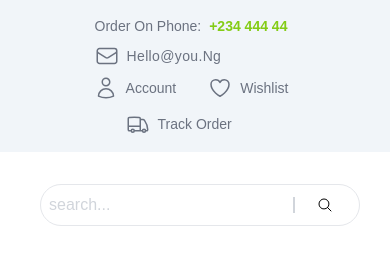
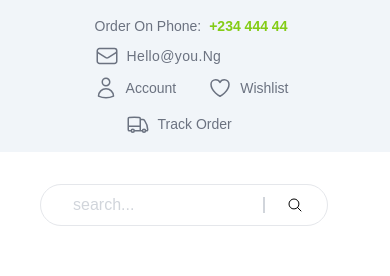
Before and after one commit to Oghenekparobo/catClone, a React (Create React App) app: page / in a window 390 px wide. Shown: the top 276 px of the page. Built offline with nearby package versions, Linux system fonts and the light colour scheme.

Commit message:
refactored tailwindcss codes on TopNav component

```diff
--- a/src/components/Header/TopSection.js
+++ b/src/components/Header/TopSection.js
@@ -4,7 +4,7 @@ const TopSection = () => {
   return (
     <div className="flex flex-col text-center py-8 mx-10 space-x-0 md:flex-row md:space-x-96">
       <div className="search-box">
-        <button className="flex-items__center  border rounded-full pr-4 md:pr-0 py-2 w-[20rem]">
+        <button className="flex-items__center  border rounded-full px-6 md:px-0 py-2 w-[18rem]">
           <span className="basis-10/12 text-left pl-2 text-gray-300 hover:cursor-not-allowed">
             search...
           </span>
```
